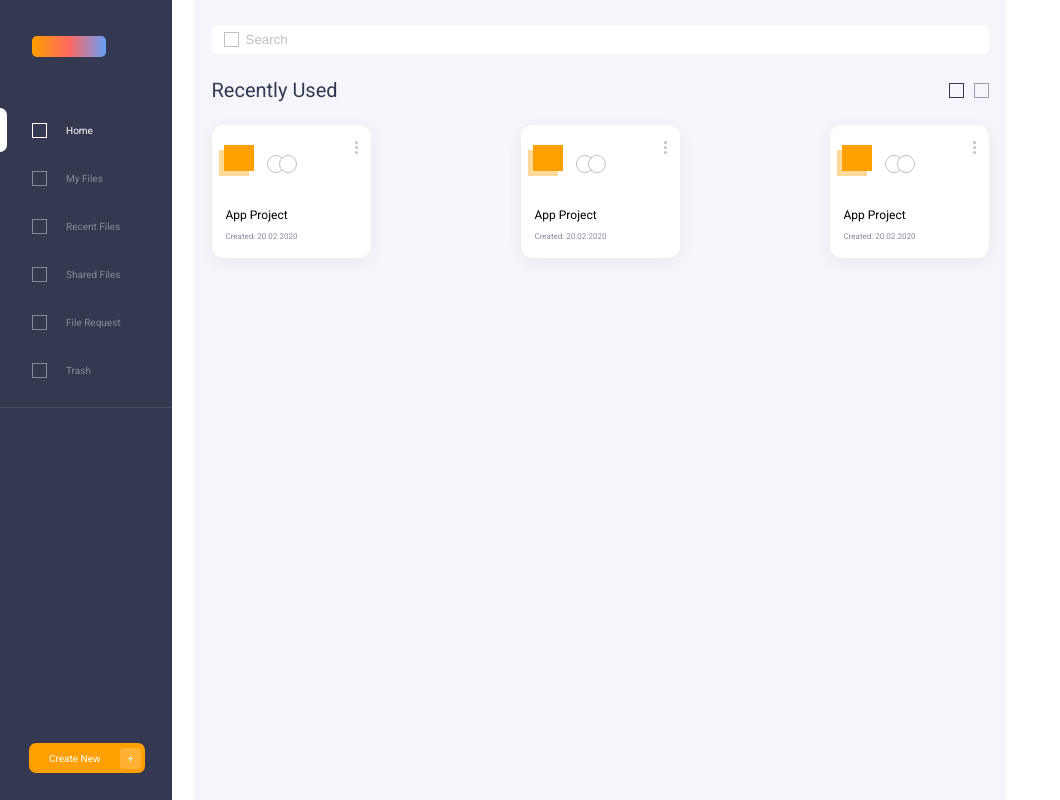
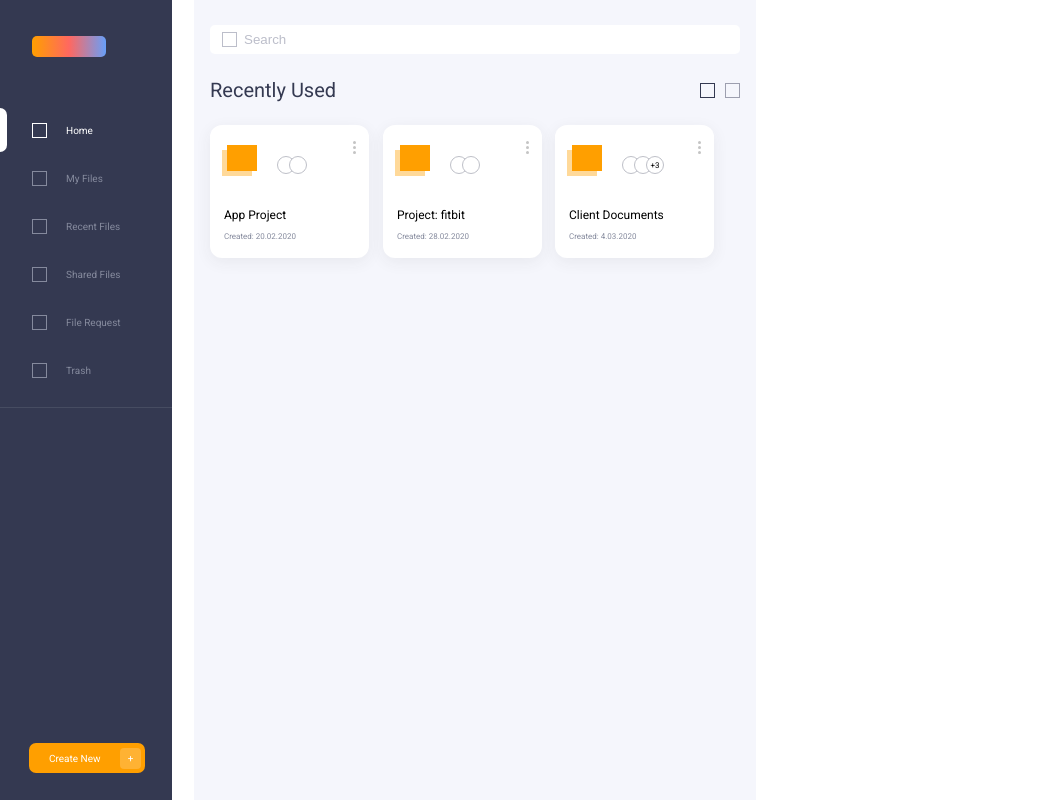
Before and after one commit to stevenlara-ravn/CSS-Nerdery-Challenge, a plain HTML site: page public/index.html in a window 1280 px wide. Shown: the whole page, without its empty margins (0-1060 px from the left). Drawn offline with Linux system fonts and the light colour scheme.

Commit message:
refactor: Improve code from Recently Used section

```diff
--- a/public/assets/css/index.css
+++ b/public/assets/css/index.css
@@ -68,11 +68,12 @@ ul {
 
 .square-overlap {
     position: relative;
+    width: 35px;
+    height: 31px;
 
     >span:first-child {
         position: absolute;
-        top: 5px;
-        left: -5px;
+        bottom: 0;
         width: 30px;
         height: 26px;
         background-color: var(--bg-yellow-100);
@@ -80,8 +81,7 @@ ul {
 
     >span:last-child {
         position: absolute;
-        top: 0;
-        left: 0;
+        right: 0;
         width: 30px;
         height: 26px;
         background-color: var(--bg-yellow-300);
@@ -90,20 +90,15 @@ ul {
 
 .circle-overlap {
     position: relative;
+    display: flex;
+    width: fit-content;
 
     >span:first-child {
-        position: absolute;
-        left: -12px;
-        width: 18px;
-        height: 18px;
-        border-radius: 50%;
-        background-color: var(--bg-white);
-        border: 1px solid var(--bg-gray-300);
+        margin: 0;
     }
 
-    >span:last-child {
-        position: absolute;
-        left: 0;
+    >span {
+        margin-left: -6px;
         width: 18px;
         height: 18px;
         border-radius: 50%;
@@ -116,7 +111,7 @@ ul {
     display: grid;
     gap: 22px;
     grid-template-areas: "left-sidebar main-content right-sidebar";
-    grid-template-columns: 172px 1fr 252px;
+    grid-template-columns: 172px 562px 252px;
     height: 100vh;
 }
 
@@ -278,7 +273,7 @@ ul {
 .grid-container__main-content {
     grid-area: main-content;
     background-color: var(--bg-gray-100);
-    padding: 25px 17.5px;
+    padding: 25px 16px;
 }
 
 .grid-container__main-content--search-input {
@@ -318,7 +313,7 @@ ul {
     gap: 23px;
     margin-top: 25px;
 
-    >div {
+    >.grid-container__main-content--recently-used-section--header {
         display: flex;
         align-items: center;
         justify-content: space-between;
@@ -347,7 +342,7 @@ ul {
 
 .grid-container__main-content--recently-used-section--card-list {
     display: flex;
-    gap: 14px;
+    gap: 0;
 
     >.card-list__card {
         display: flex;
@@ -360,17 +355,19 @@ ul {
         box-shadow: 0 4px 16px rgba(58, 58, 58, 0.07);
 
         >.card-list__card--graphic {
-            position: relative;
             height: 40%;
 
             >.square-overlap {
                 top: 20px;
-                left: 12px;
+                left: 11px;
+
+                &:first-child {
+                    left: 12px;
+                }
             }
 
             >.circle-overlap {
                 left: 67px;
-                margin-top: 30px;
             }
 
 
--- a/public/index.html
+++ b/public/index.html
@@ -77,7 +77,7 @@
             </form>
 
             <section class="grid-container__main-content--recently-used-section">
-                <div>
+                <div class="grid-container__main-content--recently-used-section--header">
                     <h2>Recently Used</h2>
                     <div>
                         <span class="square"></span>
@@ -111,7 +111,7 @@
                         </div>
                     </article>
 
-                    <article class="card-list__card">
+                    <article class="card-list__card" style="margin-left: 14px;">
                         <div class="card-list__card--graphic">
                             <div class="square-overlap">
                                 <span></span>
@@ -131,12 +131,12 @@
                         </div>
 
                         <div class="card-list__card--info">
-                            <h3>App Project</h3>
-                            <time datetime="2020-02-20">Created: 20.02.2020</time>
+                            <h3>Project: fitbit</h3>
+                            <time datetime="2020-02-28">Created: 28.02.2020</time>
                         </div>
                     </article>
 
-                    <article class="card-list__card">
+                    <article class="card-list__card" style="margin-left: 13px;">
                         <div class="card-list__card--graphic">
                             <div class="square-overlap">
                                 <span></span>
@@ -146,7 +146,8 @@
                             <div class="circle-overlap">
                                 <span></span>
                                 <span></span>
-                                <span></span>
+                                <span
+                                    style="font-size: 8px; line-height: 9.38px; text-align: center; align-content: center; font-weight: 400;">+3</span>
                             </div>
 
                             <span class="more-icon">
@@ -157,8 +158,8 @@
                         </div>
 
                         <div class="card-list__card--info">
-                            <h3>App Project</h3>
-                            <time datetime="2020-02-20">Created: 20.02.2020</time>
+                            <h3>Client Documents</h3>
+                            <time datetime="2020-03-04">Created: 4.03.2020</time>
                         </div>
                     </article>
                 </div>
```
